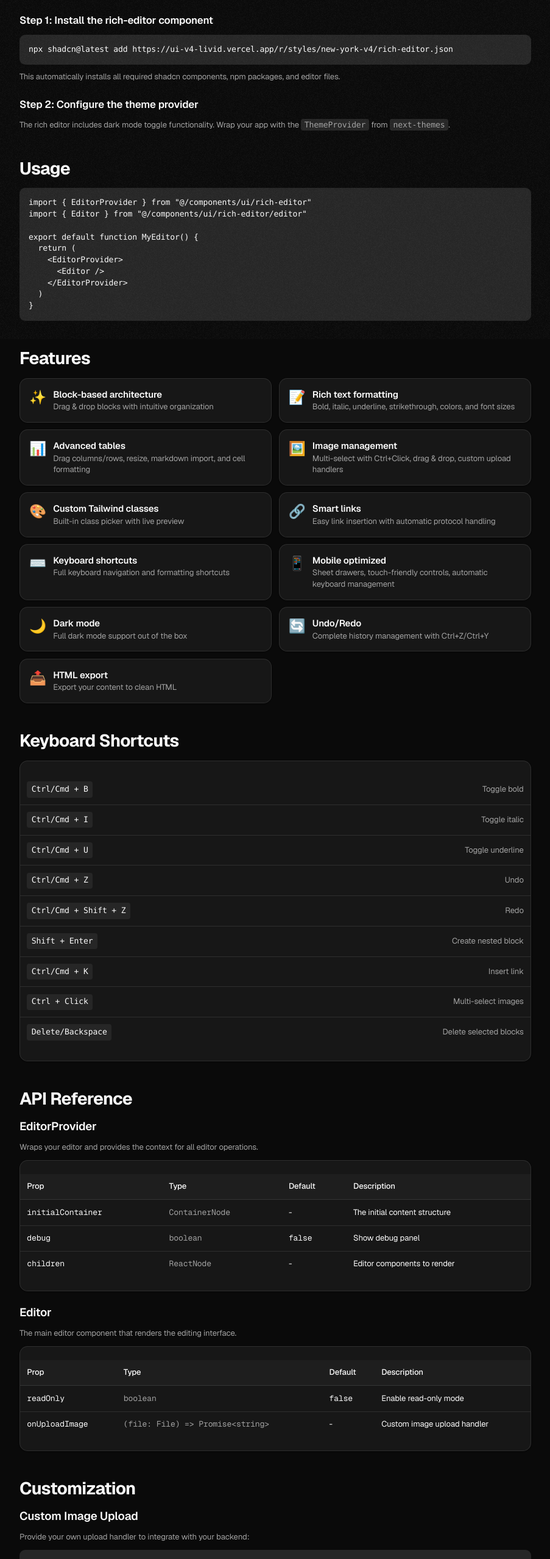
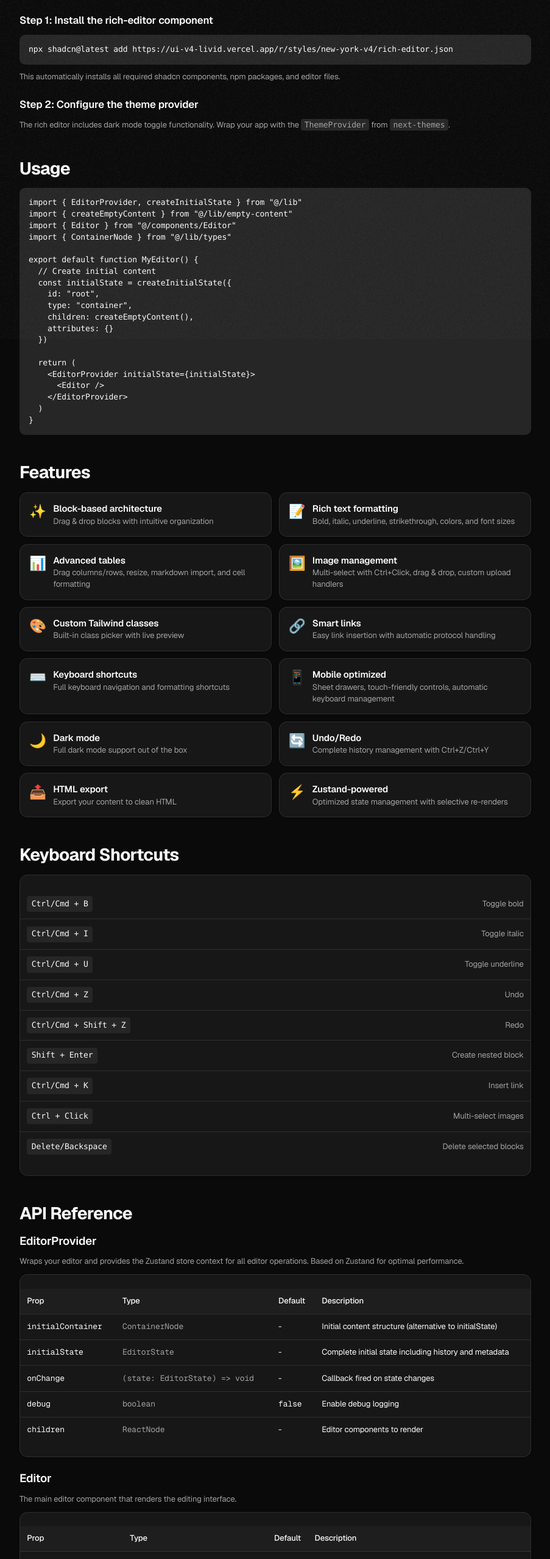
Before and after one commit to Mina-Massoud/Mina-Rich-Editor, a Next.js app: page /docs in a window 1280 px wide. Shown: the part 244-2800 px from the top of the page at 61% size, without its empty margins (148-1051 px from the left). Built offline with nearby package versions, Linux system fonts and the light colour scheme.

Commit message:
update docs

```diff
--- a/src/app/docs/page.tsx
+++ b/src/app/docs/page.tsx
@@ -106,12 +106,22 @@ export default function DocsPage() {
             <h2 className="mb-4 text-3xl font-bold tracking-tight">Usage</h2>
             <div className="rounded-lg bg-muted p-4">
               <pre className="overflow-x-auto text-sm">
-                <code>{`import { EditorProvider } from "@/components/ui/rich-editor"
-import { Editor } from "@/components/ui/rich-editor/editor"
+                <code>{`import { EditorProvider, createInitialState } from "@/lib"
+import { createEmptyContent } from "@/lib/empty-content"
+import { Editor } from "@/components/Editor"
+import { ContainerNode } from "@/lib/types"
 
 export default function MyEditor() {
+  // Create initial content
+  const initialState = createInitialState({
+    id: "root",
+    type: "container",
+    children: createEmptyContent(),
+    attributes: {}
+  })
+
   return (
-    <EditorProvider>
+    <EditorProvider initialState={initialState}>
       <Editor />
     </EditorProvider>
   )
@@ -180,6 +190,11 @@ export default function MyEditor() {
                   title: "HTML export",
                   desc: "Export your content to clean HTML",
                 },
+                {
+                  icon: "⚡",
+                  title: "Zustand-powered",
+                  desc: "Optimized state management with selective re-renders",
+                },
               ].map((feature, i) => (
                 <Card key={i} className="p-4">
                   <div className="flex gap-3">
@@ -243,8 +258,8 @@ export default function MyEditor() {
               <div>
                 <h3 className="mb-3 text-xl font-semibold">EditorProvider</h3>
                 <p className="mb-3 text-sm text-muted-foreground">
-                  Wraps your editor and provides the context for all editor
-                  operations.
+                  Wraps your editor and provides the Zustand store context for all editor
+                  operations. Based on Zustand for optimal performance.
                 </p>
                 <Card className="overflow-hidden">
                   <table className="w-full">
@@ -274,8 +289,28 @@ export default function MyEditor() {
                         </td>
                         <td className="p-3 text-sm">-</td>
                         <td className="p-3 text-sm">
-                          The initial content structure
+                          Initial content structure (alternative to initialState)
                         </td>
+                      </tr>
+                      <tr>
+                        <td className="p-3 text-sm font-mono">
+                          initialState
+                        </td>
+                        <td className="p-3 text-sm font-mono text-muted-foreground">
+                          EditorState
+                        </td>
+                        <td className="p-3 text-sm">-</td>
+                        <td className="p-3 text-sm">
+                          Complete initial state including history and metadata
+                        </td>
+                      </tr>
+                      <tr>
+                        <td className="p-3 text-sm font-mono">onChange</td>
+                        <td className="p-3 text-sm font-mono text-muted-foreground">
+                          (state: EditorState) =&gt; void
+                        </td>
+                        <td className="p-3 text-sm">-</td>
+                        <td className="p-3 text-sm">Callback fired on state changes</td>
                       </tr>
                       <tr>
                         <td className="p-3 text-sm font-mono">debug</td>
@@ -283,7 +318,7 @@ export default function MyEditor() {
                           boolean
                         </td>
                         <td className="p-3 text-sm font-mono">false</td>
-                        <td className="p-3 text-sm">Show debug panel</td>
+                        <td className="p-3 text-sm">Enable debug logging</td>
                       </tr>
                       <tr>
                         <td className="p-3 text-sm font-mono">children</td>
@@ -330,7 +365,7 @@ export default function MyEditor() {
                           boolean
                         </td>
                         <td className="p-3 text-sm font-mono">false</td>
-                        <td className="p-3 text-sm">Enable read-only mode</td>
+                        <td className="p-3 text-sm">View-only mode - renders content without editing capabilities</td>
                       </tr>
                       <tr>
                         <td className="p-3 text-sm font-mono">onUploadImage</td>
@@ -339,13 +374,93 @@ export default function MyEditor() {
                         </td>
                         <td className="p-3 text-sm">-</td>
                         <td className="p-3 text-sm">
-                          Custom image upload handler
+                          Custom image upload handler - should return the uploaded image URL
+                        </td>
+                      </tr>
+                      <tr>
+                        <td className="p-3 text-sm font-mono">notionBased</td>
+                        <td className="p-3 text-sm font-mono text-muted-foreground">
+                          boolean
+                        </td>
+                        <td className="p-3 text-sm font-mono">true</td>
+                        <td className="p-3 text-sm">
+                          Enable Notion-style features (cover image, first header spacing)
+                        </td>
+                      </tr>
+                      <tr>
+                        <td className="p-3 text-sm font-mono">onNotionBasedChange</td>
+                        <td className="p-3 text-sm font-mono text-muted-foreground">
+                          (notionBased: boolean) =&gt; void
+                        </td>
+                        <td className="p-3 text-sm">-</td>
+                        <td className="p-3 text-sm">
+                          Callback when notion mode is toggled
                         </td>
                       </tr>
                     </tbody>
                   </table>
                 </Card>
               </div>
+            </div>
+          </section>
+
+          {/* Hooks Section */}
+          <section className="mb-12">
+            <h2 className="mb-4 text-3xl font-bold tracking-tight">Hooks</h2>
+            <p className="mb-4 text-sm text-muted-foreground">
+              The editor provides several hooks to access and manipulate state.
+              All hooks must be used inside an EditorProvider.
+            </p>
+            <div className="space-y-4">
+              <Card className="p-4">
+                <h3 className="mb-2 text-lg font-semibold">useEditorDispatch</h3>
+                <p className="mb-2 text-sm text-muted-foreground">
+                  Returns the dispatch function to trigger editor actions
+                </p>
+                <div className="rounded bg-muted p-2 text-sm font-mono">
+                  const dispatch = useEditorDispatch()
+                </div>
+              </Card>
+
+              <Card className="p-4">
+                <h3 className="mb-2 text-lg font-semibold">useContainer</h3>
+                <p className="mb-2 text-sm text-muted-foreground">
+                  Returns the current content container (root node)
+                </p>
+                <div className="rounded bg-muted p-2 text-sm font-mono">
+                  const container = useContainer()
+                </div>
+              </Card>
+
+              <Card className="p-4">
+                <h3 className="mb-2 text-lg font-semibold">useActiveNodeId</h3>
+                <p className="mb-2 text-sm text-muted-foreground">
+                  Returns the ID of the currently focused block
+                </p>
+                <div className="rounded bg-muted p-2 text-sm font-mono">
+                  const activeNodeId = useActiveNodeId()
+                </div>
+              </Card>
+
+              <Card className="p-4">
+                <h3 className="mb-2 text-lg font-semibold">useSelection</h3>
+                <p className="mb-2 text-sm text-muted-foreground">
+                  Returns the current text selection information
+                </p>
+                <div className="rounded bg-muted p-2 text-sm font-mono">
+                  const selection = useSelection()
+                </div>
+              </Card>
+
+              <Card className="p-4">
+                <h3 className="mb-2 text-lg font-semibold">useBlockNode</h3>
+                <p className="mb-2 text-sm text-muted-foreground">
+                  Returns a specific node by ID with automatic re-renders
+                </p>
+                <div className="rounded bg-muted p-2 text-sm font-mono">
+                  const node = useBlockNode(nodeId)
+                </div>
+              </Card>
             </div>
           </section>
 
@@ -391,9 +506,52 @@ export default function MyEditor() {
                 </p>
                 <div className="rounded-lg bg-muted p-4">
                   <pre className="overflow-x-auto text-sm">
-                    <code>{`import { serializeToHTML } from "@/components/ui/rich-editor/utils/serialize-to-html"
+                    <code>{`import { serializeToHtml } from "@/lib"
+import { useContainer } from "@/lib"
 
-const html = serializeToHTML(state.container)`}</code>
+function ExportButton() {
+  const container = useContainer()
+
+  const handleExport = () => {
+    const html = serializeToHtml(container)
+    console.log(html)
+  }
+
+  return <button onClick={handleExport}>Export</button>
+}`}</code>
+                  </pre>
+                </div>
+              </div>
+
+              <div>
+                <h3 className="mb-3 text-xl font-semibold">Using Actions</h3>
+                <p className="mb-3 text-sm text-muted-foreground">
+                  Dispatch actions to modify editor content:
+                </p>
+                <div className="rounded-lg bg-muted p-4">
+                  <pre className="overflow-x-auto text-sm">
+                    <code>{`import { EditorActions, useEditorDispatch } from "@/lib"
+
+function MyComponent() {
+  const dispatch = useEditorDispatch()
+
+  const addParagraph = () => {
+    const newNode = {
+      id: \`p-\${Date.now()}\`,
+      type: "p",
+      content: "New paragraph",
+      attributes: {}
+    }
+
+    dispatch(EditorActions.insertNode(
+      newNode,
+      "target-node-id",
+      "after"
+    ))
+  }
+
+  return <button onClick={addParagraph}>Add Paragraph</button>
+}`}</code>
                   </pre>
                 </div>
               </div>
@@ -405,6 +563,13 @@ const html = serializeToHTML(state.container)`}</code>
             <h2 className="mb-4 text-3xl font-bold tracking-tight">Notes</h2>
             <Card className="p-4">
               <ul className="space-y-2 text-sm">
+                <li className="flex gap-2">
+                  <span className="text-muted-foreground">•</span>
+                  <span>
+                    The editor uses <strong>Zustand</strong> for state management,
+                    providing optimal performance with selective re-renders.
+                  </span>
+                </li>
                 <li className="flex gap-2">
                   <span className="text-muted-foreground">•</span>
                   <span>
@@ -431,6 +596,13 @@ const html = serializeToHTML(state.container)`}</code>
                   <span>
                     All colors and classes use <strong>Tailwind CSS</strong> and
                     follow shadcn/ui design patterns.
+                  </span>
+                </li>
+                <li className="flex gap-2">
+                  <span className="text-muted-foreground">•</span>
+                  <span>
+                    The editor supports <strong>notion-based mode</strong> with
+                    cover images and special first-header styling.
                   </span>
                 </li>
               </ul>
```
